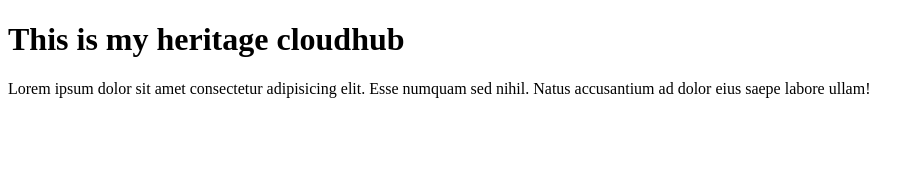
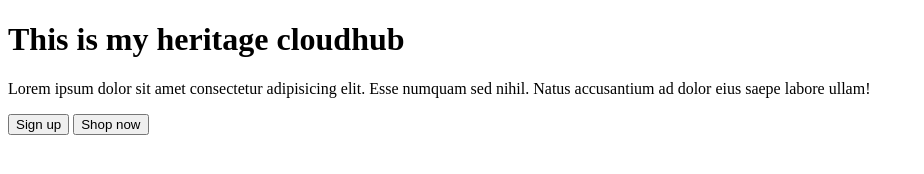
Before and after one commit to Ahmad-Hisham007/heritage-cloudhub, a plain HTML site: page index.html in a window 1280 px wide. Shown: the whole page, without its empty margins (0-924 px from the left). Drawn offline with Linux system fonts and the light colour scheme.

Commit message:
my update heritage

```diff
--- a/index.html
+++ b/index.html
@@ -9,5 +9,6 @@
     <h1>This is my heritage cloudhub</h1>
     <p>Lorem ipsum dolor sit amet consectetur adipisicing elit. Esse numquam sed nihil. Natus accusantium ad dolor eius saepe labore ullam!
     </p>
+    <button>Sign up</button> <button>Shop now</button>
 </body>
 </html>
```
